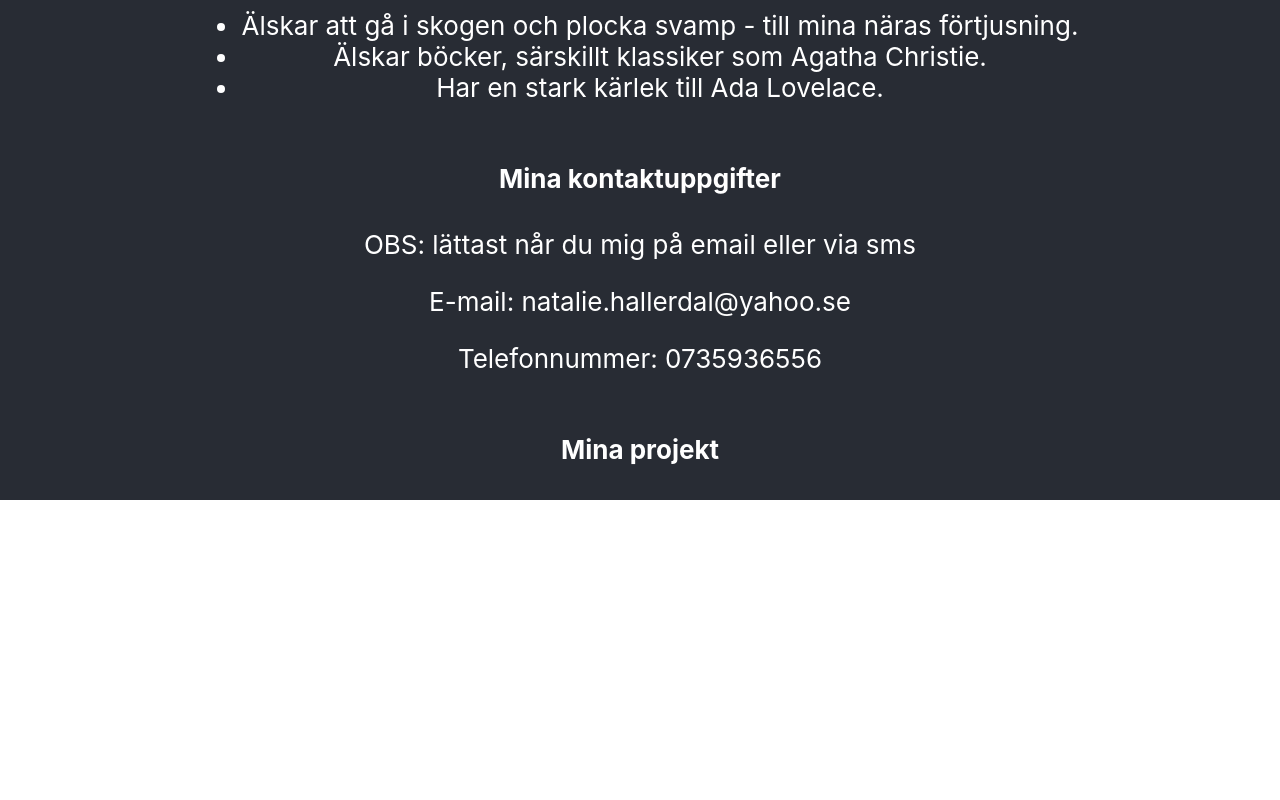
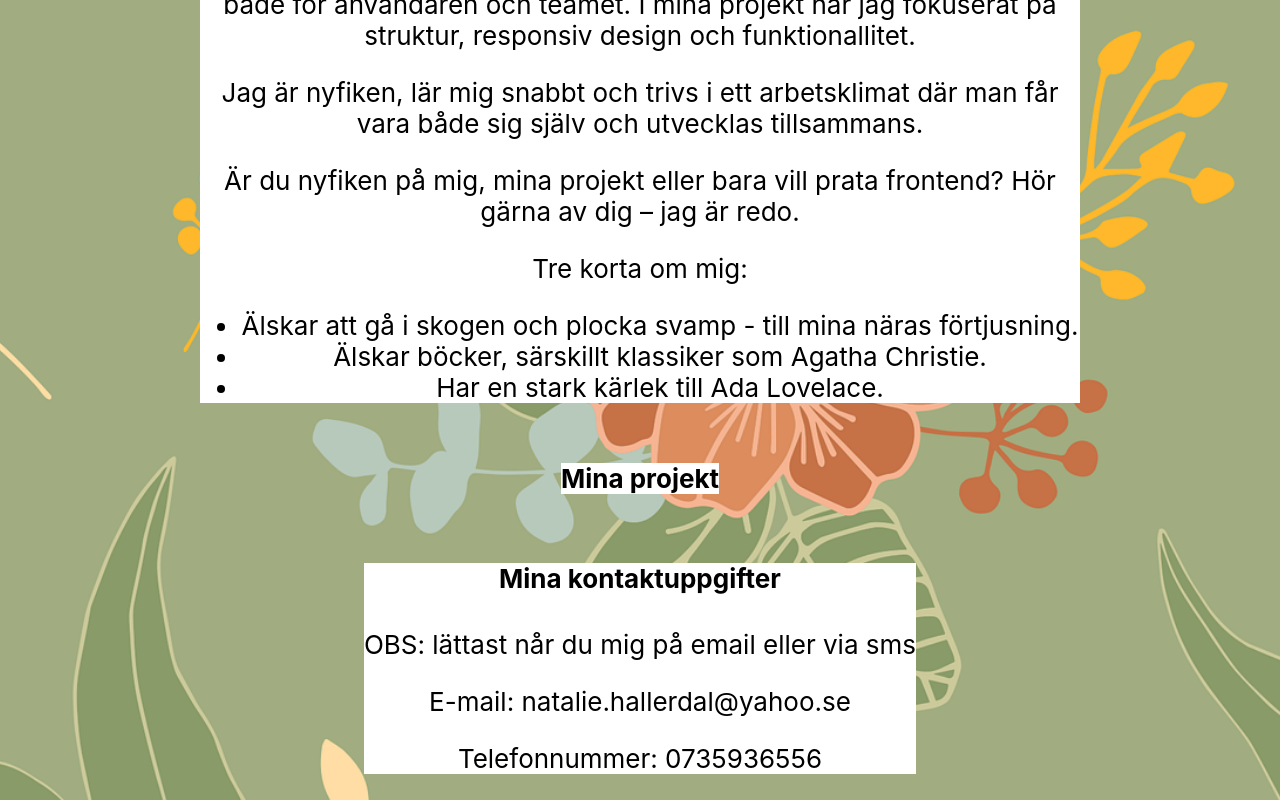
Before and after one commit to natta1995/portfolio, a React (Create React App) app: page / in a window 1280 px wide. Shown: the part 701-1501 px from the top of the page. Before the commit the page ends 1201 px from the top, so only its background shows below. Built offline with nearby package versions, Linux system fonts and the light colour scheme.

Commit message:
Css & img

```diff
--- a/src/App.css
+++ b/src/App.css
@@ -14,14 +14,13 @@
 }
 
 .App-header {
-  background-color: #282c34;
   min-height: 100vh;
   display: flex;
   flex-direction: column;
   align-items: center;
   justify-content: center;
   font-size: calc(10px + 2vmin);
-  color: white;
+
 }
 
 .App-link {
--- a/src/App.js
+++ b/src/App.js
@@ -16,11 +16,11 @@ function App() {
         <section id="about">
           <About />
         </section>
+        <section id="projects">
+          <Projects />
+        </section>
         <section id="contact">
           <Contact />
-        </section>
-        <section id="projects">
-          <Projects />
         </section>
       </header>
     </div>
--- a/src/components/About.js
+++ b/src/components/About.js
@@ -1,6 +1,6 @@
 const About = () => {
   return (
-    <div style={{ marginLeft: "200px", marginRight: "200px" }}>
+    <div style={{ marginLeft: "200px", marginRight: "200px", backgroundColor: "white" }}>
       <h3> Kort om mig: </h3>
       <p>
         Hej! Jag heter Natalie och jag vill verkligen jobba med kod. Jag är
--- a/src/components/Contact.js
+++ b/src/components/Contact.js
@@ -1,6 +1,6 @@
 const Contact = () => {
     return (
-        <div>
+        <div style={{ backgroundColor: "white"}}>
         <h4>Mina kontaktuppgifter</h4>
         <p>OBS: lättast når du mig på email eller via sms</p>
         <p>E-mail: natalie.hallerdal@yahoo.se</p>
--- a/src/components/Project.js
+++ b/src/components/Project.js
@@ -1,6 +1,6 @@
 const Projects = () => {
     return (
-        <div>
+        <div style={{backgroundColor: "white"}}>
             <h4> Mina projekt</h4>
         </div>
     )
--- a/src/components/Start.js
+++ b/src/components/Start.js
@@ -1,7 +1,7 @@
 const Start = () => {
 
     return (
-        <div>
+        <div style={{width: "100vw", paddingTop: "150px", paddingBottom: "150px", backgroundColor: "white"}}>
             <h1> Hej och välkommen till min porfolio! </h1>
         </div>
     )
--- a/src/index.css
+++ b/src/index.css
@@ -5,6 +5,11 @@ body {
     sans-serif;
   -webkit-font-smoothing: antialiased;
   -moz-osx-font-smoothing: grayscale;
+  background-image: url('/src/flowerbackgroubd.webp');
+  background-size: cover;
+  background-position: center;
+  background-repeat: no-repeat;
+
 }
 
 code {
```
Also changed, not shown: src/flowerbackgroubd.webp (added).
